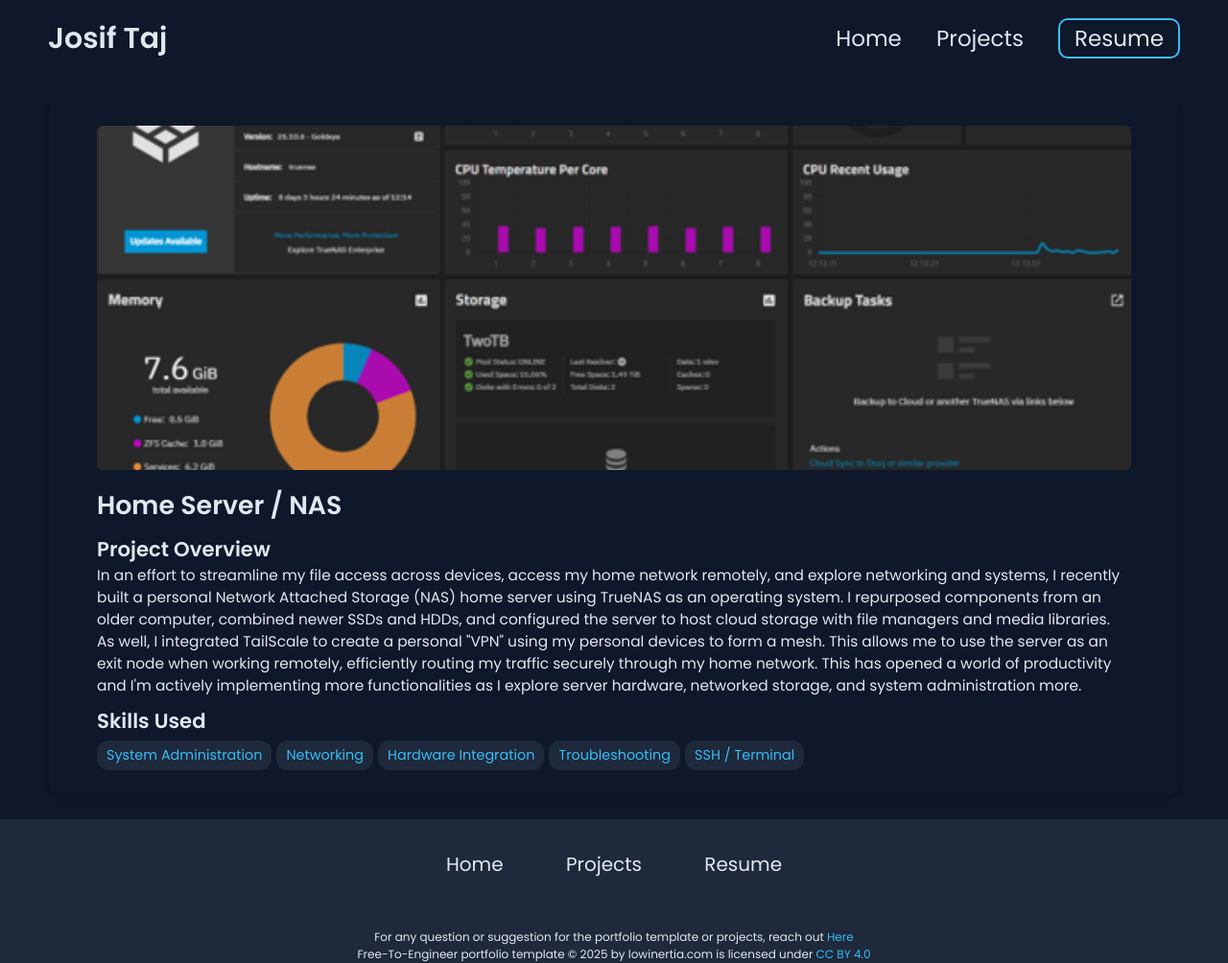
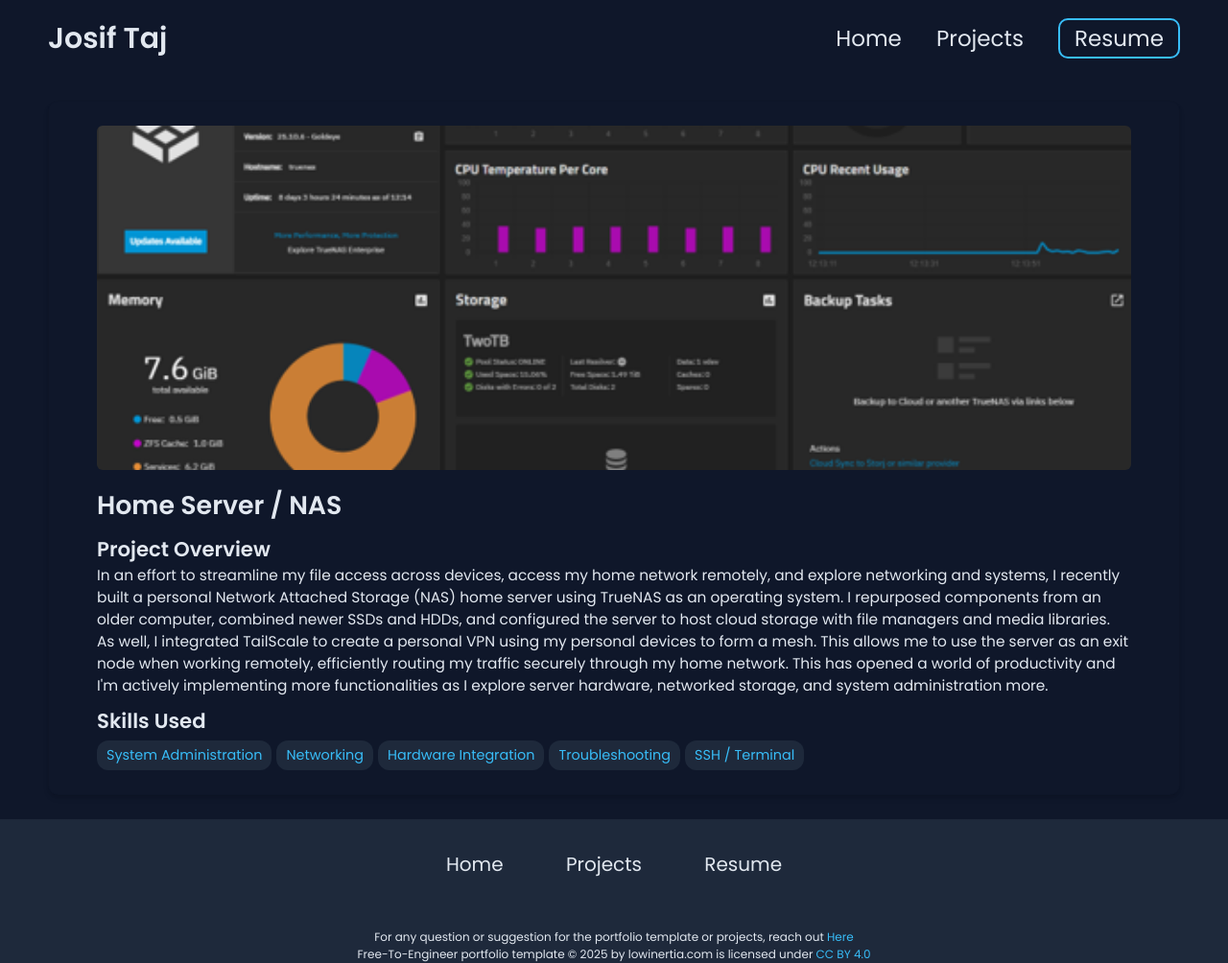
Before and after one commit to JosifTaj/josiftaj.github.io, a Jekyll site: the page built from _projects/Home-Server-Project/index.md, in a window 1280 px wide. Shown: the whole page at 96% size. Built offline with Jekyll 4.4.1, drawn with Linux system fonts in a browser that asks for light colours.

```diff
--- a/_projects/Home-Server-Project/index.md
+++ b/_projects/Home-Server-Project/index.md
@@ -1,7 +1,7 @@
 ---
 layout: post
 title: Home Server / NAS
-description: In an effort to streamline my file access across devices, access my home network remotely, and explore networking and systems, I recently built a personal Network Attached Storage (NAS) home server using TrueNAS as an operating system. I repurposed components from an older computer, combined newer SSDs and HDDs, and configured the server to host cloud storage with file managers and media libraries. As well, I integrated TailScale to create a personal "VPN" using my personal devices to form a mesh. This allows me to use the server as an exit node when working remotely, efficiently routing my traffic securely through my home network. This has opened a world of productivity and I'm actively implementing more functionalities as I explore server hardware, networked storage, and system administration more.
+description: In an effort to streamline my file access across devices, access my home network remotely, and explore networking and systems, I recently built a personal Network Attached Storage (NAS) home server using TrueNAS as an operating system. I repurposed components from an older computer, combined newer SSDs and HDDs, and configured the server to host cloud storage with file managers and media libraries. As well, I integrated TailScale to create a personal VPN using my personal devices to form a mesh. This allows me to use the server as an exit node when working remotely, efficiently routing my traffic securely through my home network. This has opened a world of productivity and I'm actively implementing more functionalities as I explore server hardware, networked storage, and system administration more.
 skills:
 - System Administration
 - Networking
```
